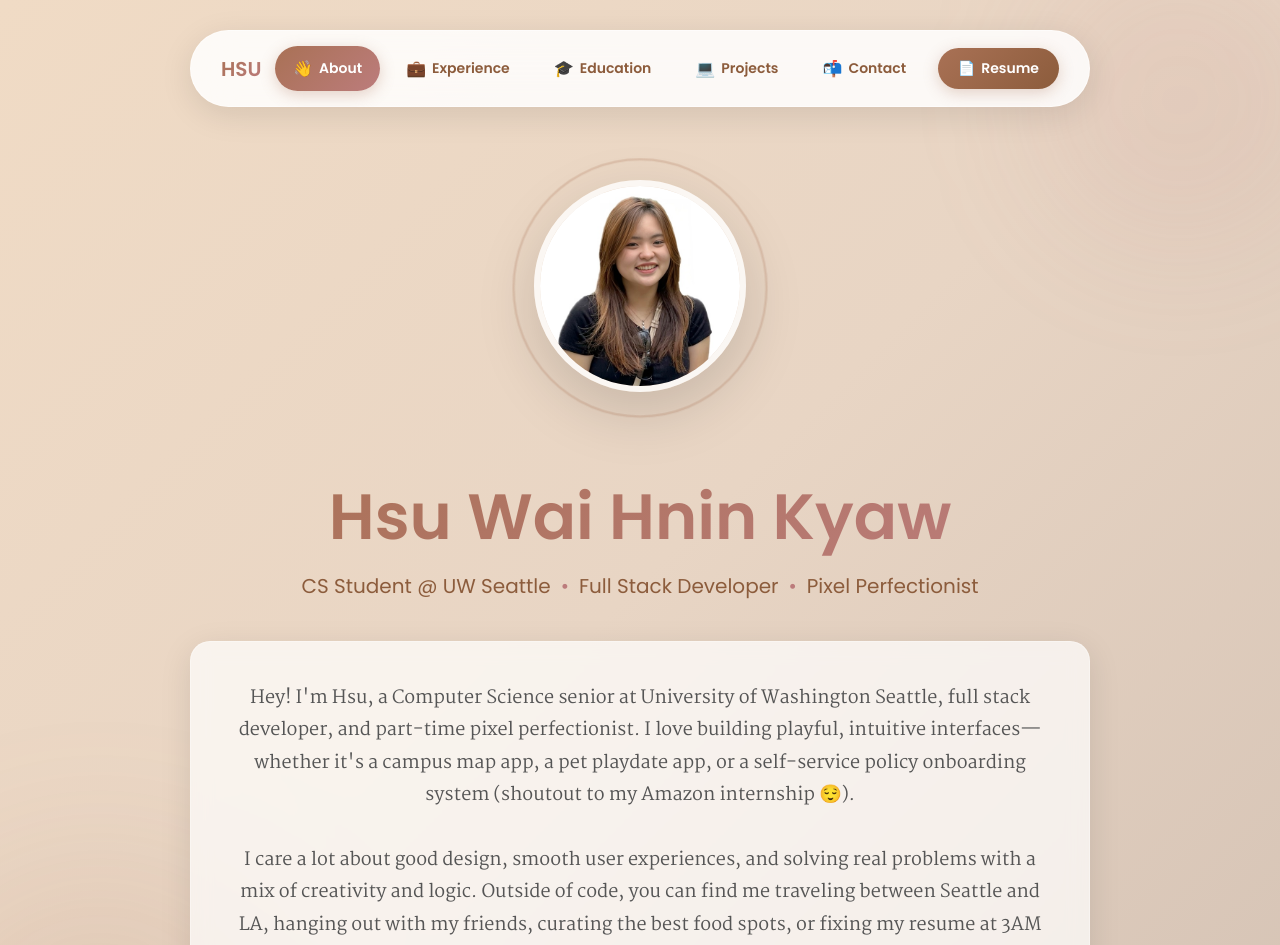
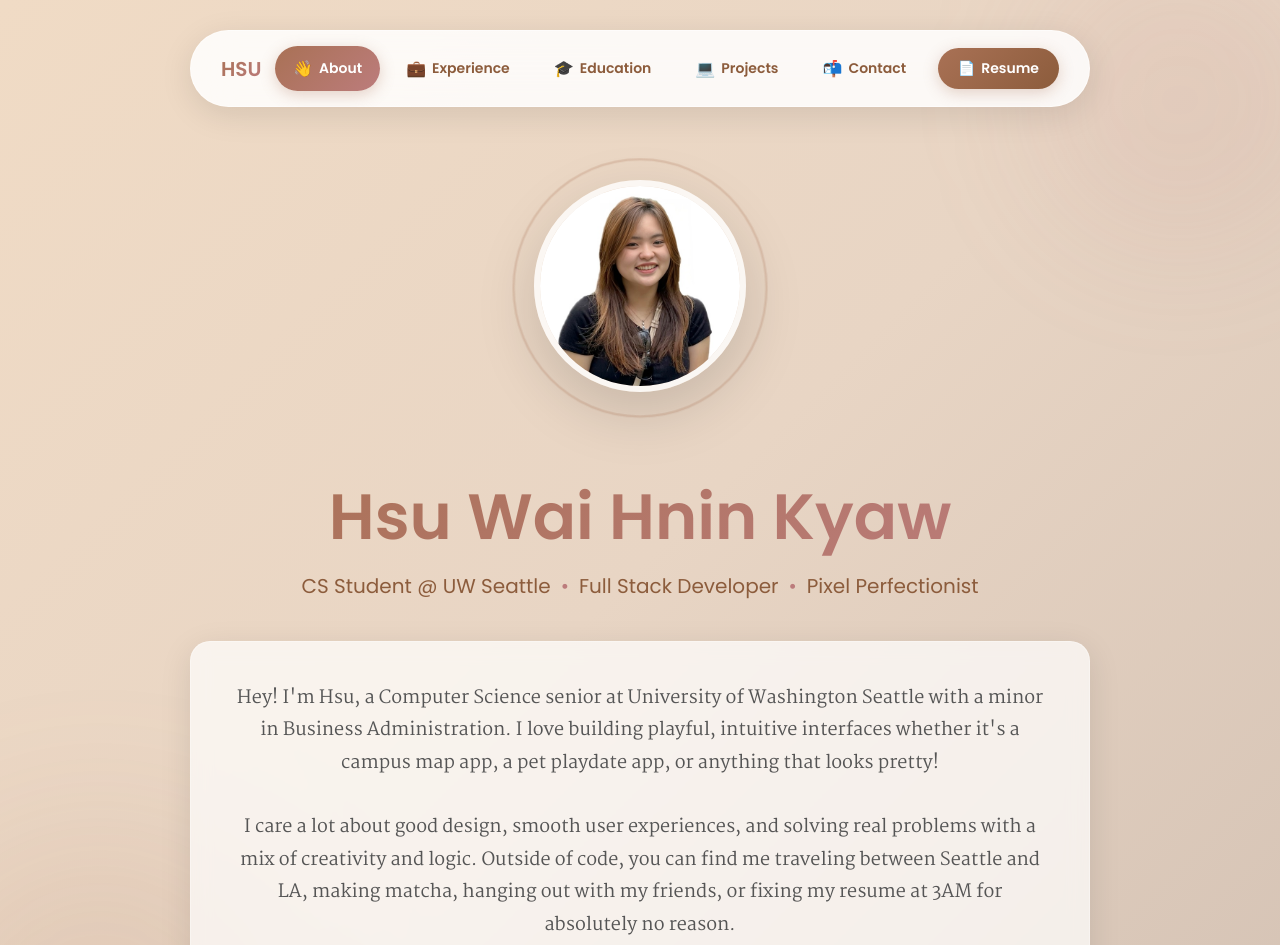
Before and after one commit to hsu01/portfolio, a React (Create React App) app: page / in a window 1280 px wide. Shown: the top 945 px of the page. Built offline with nearby package versions, Linux system fonts and the light colour scheme; a web font is replaced by a local one.

Commit message:
Update About.js

```diff
--- a/src/About.js
+++ b/src/About.js
@@ -149,13 +149,13 @@ function About() {
               margin: 0,
             }}
           >
-            Hey! I'm Hsu, a Computer Science senior at University of Washington Seattle, full stack developer, and part-time pixel perfectionist.
-            I love building playful, intuitive interfaces—whether it's a campus map app, a pet playdate
-            app, or a self-service policy onboarding system (shoutout to my Amazon internship 😌).
+            Hey! I'm Hsu, a Computer Science senior at University of Washington Seattle with a minor in Business Administration.
+            I love building playful, intuitive interfaces whether it's a campus map app, a pet playdate
+            app, or anything that looks pretty!
             <br /><br />
             I care a lot about good design, smooth user experiences, and solving real problems with a
             mix of creativity and logic. Outside of code, you can find me traveling between Seattle and
-            LA, hanging out with my friends, curating the best food spots, or fixing my resume at 3AM for absolutely no reason.
+            LA, making matcha, hanging out with my friends, or fixing my resume at 3AM for absolutely no reason.
           </p>
         </div>
 
```
